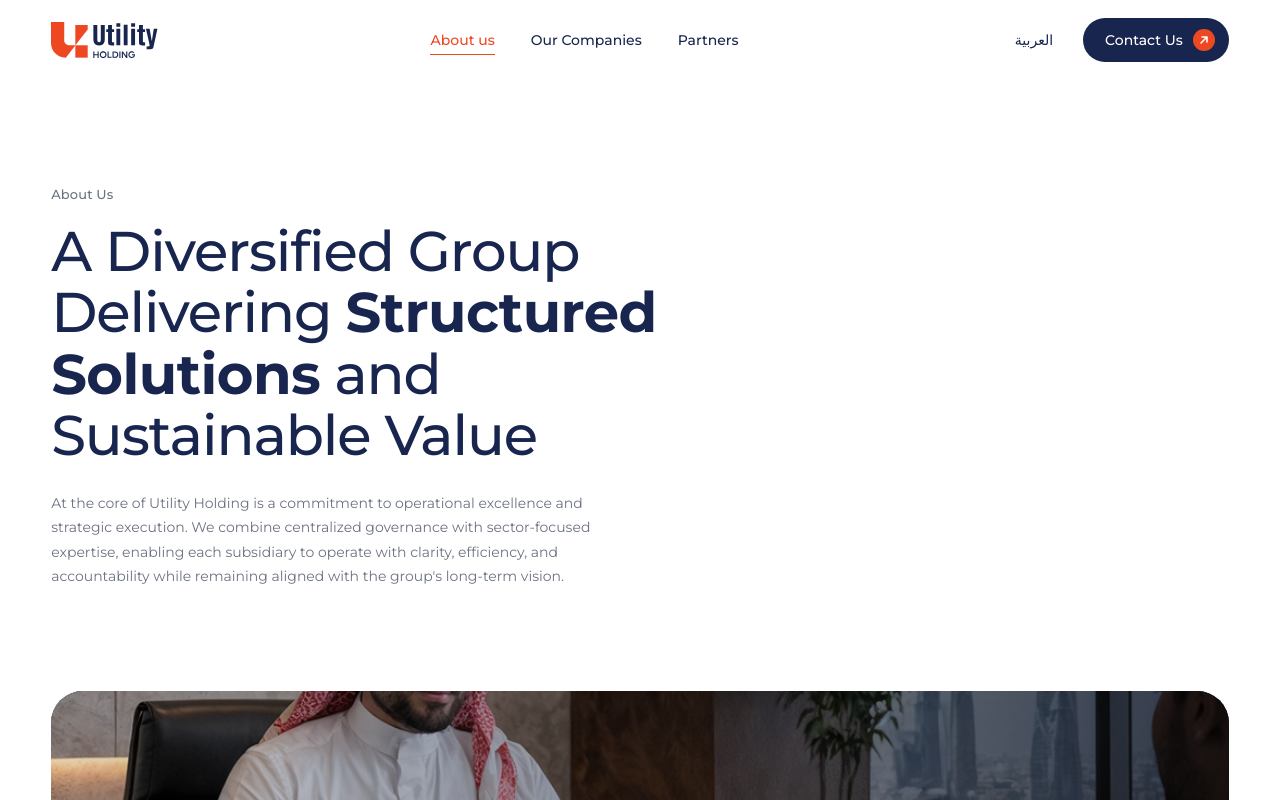
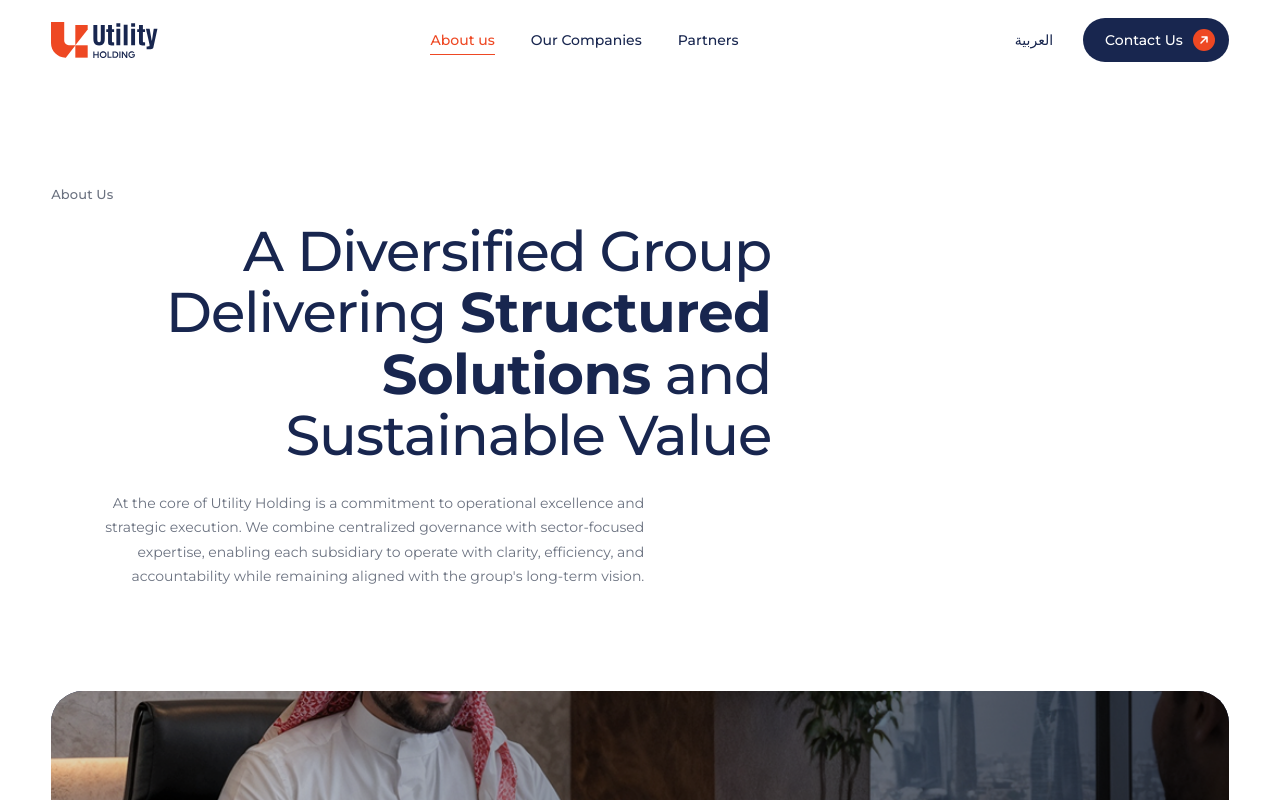
Before and after one commit to jahangirhossain-work/react-app-7, a React (Vite) app: page /about in a window 1280 px wide. Shown: the top 800 px of the page. Built offline with nearby package versions, Linux system fonts and the light colour scheme.

Commit message:
about us right side text

```diff
--- a/src/styles/global.css
+++ b/src/styles/global.css
@@ -1959,7 +1959,7 @@ html[dir="rtl"] .sub-back-link:hover .sub-back-link__icon { transform: translate
   line-height: 1.1;
   margin-block: 16px 24px;
   font-weight: 500;
-  text-align: left;
+  text-align: right;
 }
 
 .about-hero-text__desc {
@@ -1967,7 +1967,7 @@ html[dir="rtl"] .sub-back-link:hover .sub-back-link__icon { transform: translate
   color: var(--color-text-muted);
   line-height: 1.75;
   max-width: 64ch;
-  text-align:left;
+  text-align: right;
 }
 
 /* =========================================================
```
